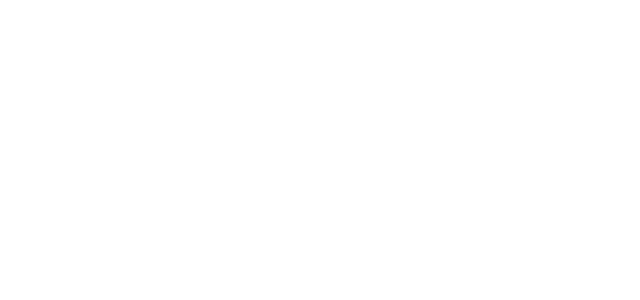
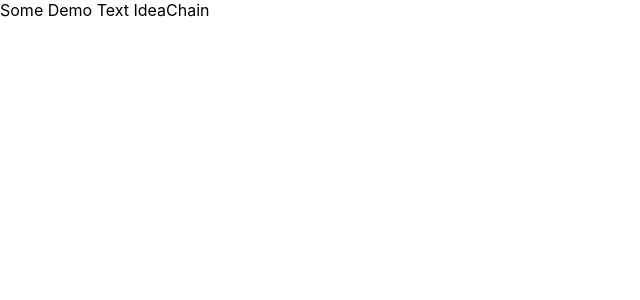
Before and after one commit to NU-Design/idea-craching, a React (Create React App) app: page /profile_test in a window 1280 px wide. Before the commit this address had no page. Shown: the top 300 px of the page, without its empty margins (0-640 px from the left). Built offline with nearby package versions, Linux system fonts and the light colour scheme.

Commit message:
completing routers

```diff
--- a/src/App.js
+++ b/src/App.js
@@ -5,6 +5,8 @@
 import Post from './pages/post/post';
 import SignUp from './pages/signup/signUp';
 import Home from './pages/home/home';
+import AboutUs from './pages/about_us';
+import Editor from './pages/editor/index';
 
 const App = () => {
   return (
@@ -12,8 +14,11 @@
       <BrowserRouter>
         <Routes>
           <Route path="/" element={<Home/>} />
-          <Route path="/ideachain_test" element={<IdeaChain />} />
-          <Route path="/responsivebar_test" element={<ResponsiveAppBar />} />
+          <Route path="/idea_chain_test" element={<IdeaChain />} />
+          <Route path="/about_us_test" element={<AboutUs />} />
+          <Route path="/editor_test" element={<Editor />} />
+          <Route path="/home_test" element={<Home />} />
+          <Route path="/profile_test" element={<IdeaChain />} />
           <Route path="/sign_up_test" element={<SignUp />} />
           <Route path="/post_test" element={<Post />} />
         </Routes>
--- a/src/pages/about_us/index.js
+++ b/src/pages/about_us/index.js
@@ -0,0 +1,5 @@
+const AboutUs = () => {
+  return <div>Hello! Here is the AboutUs!</div>;
+};
+
+export default AboutUs;
--- a/src/pages/editor/index.js
+++ b/src/pages/editor/index.js
@@ -0,0 +1,5 @@
+const Editor = () => {
+  return <div>Hello! Here is the Editor!</div>;
+};
+
+export default Editor;
--- a/src/pages/idea_chain/IdeaChain.js
+++ b/src/pages/idea_chain/IdeaChain.js
@@ -1,7 +1,7 @@
 import React from 'react';
 
 function IdeaChain() {
-  return <div>Some Demo Text</div>;
+  return <div>Some Demo Text IdeaChain</div>;
 }
 
 export default IdeaChain;
```
Also changed, not shown: src/pages/profile/index.js (+7 -0 lines), src/pages/login/index.js (deleted).
